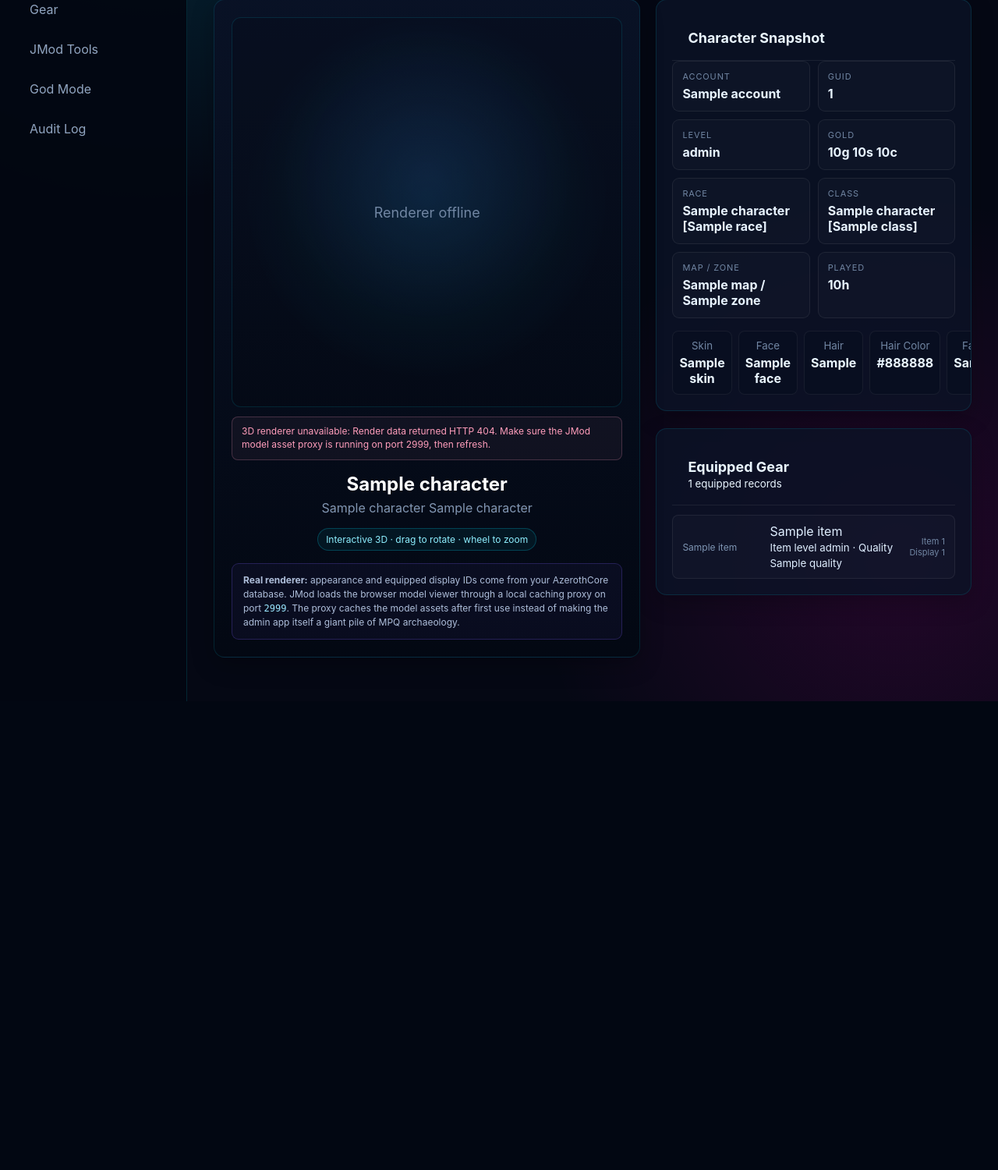
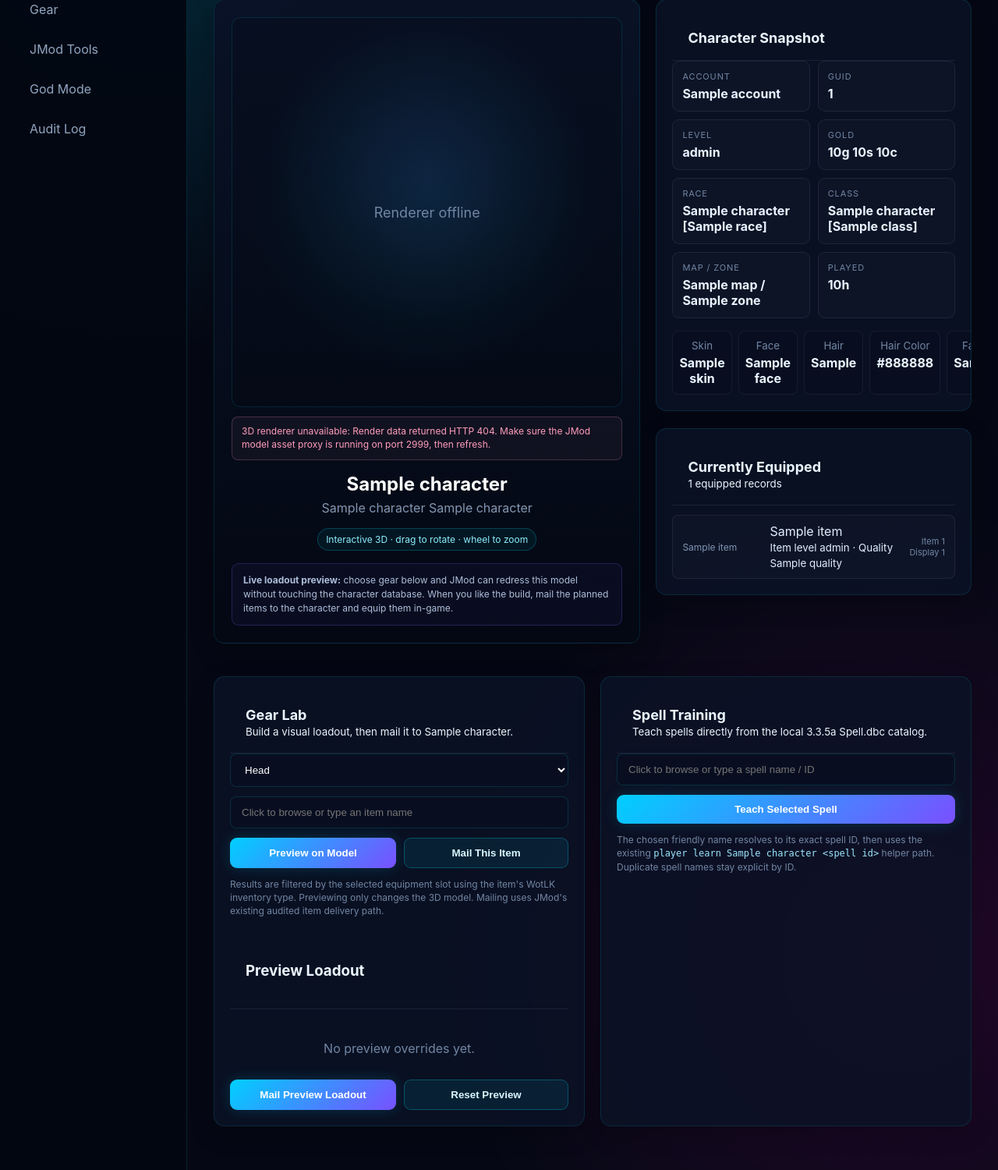
Before and after one commit to J3ST3L2/JMod-WoW, a Python web app: template admin/web/app/templates/character_studio.html in a window 1280 px wide. Shown: the part 328-1828 px from the top of the page at 78% size. Before the commit the page ends 1227 px from the top, so only its background shows below. Run offline with Jinja, Linux system fonts and the light colour scheme; the template is opened without the code that fills it: most values are stand-ins (such as "Sample title", 1, 10 or a date in 2020).

Commit message:
Add gear loadout and spell training studio controls

```diff
--- a/admin/web/app/templates/character_studio.html
+++ b/admin/web/app/templates/character_studio.html
@@ -12,17 +12,21 @@
         #wow-model-viewer{width:100%;height:100%;min-height:500px}
         #wow-model-viewer canvas{width:100%!important;height:100%!important;display:block}
         #wow-model-viewer.render-failed:after{content:"Renderer offline";position:absolute;inset:0;display:grid;place-items:center;color:#7186a3;font-size:18px}
-        .render-status{margin-top:12px;padding:10px 12px;border-radius:8px;border:1px solid rgba(0,225,255,.14);background:rgba(0,225,255,.035);color:#9cb2cf;font-size:12px;line-height:1.4}
-        .render-status[data-kind="ok"]{color:#4dffc3;border-color:rgba(77,255,195,.22);background:rgba(77,255,195,.05)}
-        .render-status[data-kind="error"]{color:#ff9dbb;border-color:rgba(255,157,187,.22);background:rgba(255,157,187,.05)}
+        .render-status,.studio-status{margin-top:12px;padding:10px 12px;border-radius:8px;border:1px solid rgba(0,225,255,.14);background:rgba(0,225,255,.035);color:#9cb2cf;font-size:12px;line-height:1.4}
+        .render-status[data-kind="ok"],.studio-status[data-kind="ok"]{color:#4dffc3;border-color:rgba(77,255,195,.22);background:rgba(77,255,195,.05)}
+        .render-status[data-kind="error"],.studio-status[data-kind="error"]{color:#ff9dbb;border-color:rgba(255,157,187,.22);background:rgba(255,157,187,.05)}
         .stage-label{text-align:center;margin-top:16px;position:relative}.stage-label h2{margin:0;color:#fff;font-size:24px}.stage-label p{margin:6px 0;color:#8296b2}.stage-badge{display:inline-block;margin-top:10px;padding:6px 10px;border-radius:999px;border:1px solid rgba(0,225,255,.22);color:#8eefff;background:rgba(0,225,255,.06);font-size:12px}
         .panel-pad{padding:20px}.stat-grid{display:grid;grid-template-columns:repeat(2,minmax(0,1fr));gap:10px}.stat{padding:12px;border:1px solid rgba(255,255,255,.07);border-radius:9px;background:rgba(255,255,255,.02)}.stat span{display:block;color:#7186a3;font-size:11px;text-transform:uppercase;letter-spacing:.08em}.stat strong{display:block;margin-top:5px;color:#e7f3ff}
         .appearance{margin-top:16px;display:grid;grid-template-columns:repeat(5,1fr);gap:8px}.appearance div{padding:10px 8px;border-radius:8px;background:#080e20;border:1px solid rgba(255,255,255,.06);text-align:center}.appearance small{display:block;color:#7186a3}.appearance strong{display:block;margin-top:4px}
         .gear-list{display:grid;gap:8px;margin-top:12px}.gear-row{display:grid;grid-template-columns:100px 1fr auto;gap:12px;align-items:center;padding:10px 12px;border:1px solid rgba(255,255,255,.07);border-radius:8px;background:rgba(255,255,255,.02)}.gear-slot{color:#7f96b4;font-size:12px}.gear-name{color:#dfeeff}.gear-id{color:#7186a3;font-size:11px;text-align:right}.empty{padding:18px;color:#7186a3;text-align:center}
         .renderer-note{margin-top:16px;padding:12px 14px;border:1px solid rgba(124,92,255,.24);border-radius:9px;background:rgba(124,92,255,.055);color:#aebeda;font-size:12px;line-height:1.5}
         .toolbar{display:flex;gap:10px;flex-wrap:wrap;margin:14px 0 20px}.toolbar a{display:inline-flex;align-items:center;text-decoration:none}
+        .studio-tools{display:grid;grid-template-columns:repeat(2,minmax(340px,1fr));gap:20px;margin-top:20px}.studio-form{display:grid;gap:12px}.studio-form input,.studio-form select{width:100%;padding:12px 14px;border-radius:8px;border:1px solid rgba(0,225,255,.15);background:#080e20;color:white}
+        .lookup-wrap{position:relative}.lookup-results{display:none;position:absolute;z-index:80;top:calc(100% + 6px);left:0;right:0;max-height:330px;overflow:auto;border:1px solid rgba(0,225,255,.28);border-radius:10px;background:#071020;box-shadow:0 18px 40px rgba(0,0,0,.5)}.lookup-results.open{display:block}.lookup-result{display:block;width:100%;padding:11px 12px;border:0;border-bottom:1px solid rgba(255,255,255,.06);background:transparent;color:#dbeafe;text-align:left;cursor:pointer}.lookup-result:hover{background:rgba(0,225,255,.09)}.lookup-result strong,.lookup-result small{display:block}.lookup-result small{margin-top:4px;color:#8296b2;line-height:1.35}.lookup-empty{padding:12px;color:#8296b2}
+        .selection-card{display:none;padding:12px 14px;border:1px solid rgba(124,92,255,.23);border-radius:9px;background:rgba(124,92,255,.055);color:#b7c9df;font-size:12px;line-height:1.5}.selection-card.open{display:block}.selection-card strong{display:block;color:#fff;font-size:14px;margin-bottom:4px}
+        .button-row{display:flex;gap:10px;flex-wrap:wrap}.button-row button{flex:1;min-width:150px}.planned-list{display:grid;gap:7px;margin-top:10px}.planned-row{display:grid;grid-template-columns:90px 1fr auto;gap:8px;align-items:center;padding:9px 10px;border:1px solid rgba(255,255,255,.07);border-radius:8px;background:rgba(255,255,255,.02);font-size:12px}.planned-row .planned-slot{color:#7f96b4}.planned-row .planned-id{color:#7186a3}.hint{font-size:12px;color:#7186a3;line-height:1.45}
         code{color:#9be7ff}
-        @media(max-width:980px){.studio-grid{grid-template-columns:1fr}.stage{min-height:590px}.appearance{grid-template-columns:repeat(3,1fr)}}
+        @media(max-width:980px){.studio-grid,.studio-tools{grid-template-columns:1fr}.stage{min-height:590px}.appearance{grid-template-columns:repeat(3,1fr)}}
     </style>
 </head>
 <body>
@@ -30,88 +34,69 @@
     <aside class="sidebar">
         <div class="brand"><div class="logo">JT</div><div class="brand-text"><strong>JesterWoW</strong><small>Admin Console</small></div></div>
         <nav>
-            <a href="/">Dashboard</a>
-            <a href="/accounts">Accounts</a>
-            <a class="active" href="/characters">Characters</a>
-            <a href="/server">Server</a>
-            <a href="/gear">Gear</a>
-            <a href="/jmod-tools">JMod Tools</a>
-            <a href="/tools/god-mode">God Mode</a>
-            <a href="/audit">Audit Log</a>
+            <a href="/">Dashboard</a><a href="/accounts">Accounts</a><a class="active" href="/characters">Characters</a><a href="/server">Server</a><a href="/gear">Gear</a><a href="/jmod-tools">JMod Tools</a><a href="/tools/god-mode">God Mode</a><a href="/audit">Audit Log</a>
         </nav>
     </aside>
     <main>
         <header>
-            <div>
-                <a class="back-link" href="/characters">← Characters</a>
-                <h1>{{ character.name }} Character Studio</h1>
-                <p>{{ character.race_name }} {{ character.class_name }} · Level {{ character.level }} · {{ character.gender_name }}</p>
-            </div>
+            <div><a class="back-link" href="/characters">← Characters</a><h1>{{ character.name }} Character Studio</h1><p>{{ character.race_name }} {{ character.class_name }} · Level {{ character.level }} · {{ character.gender_name }}</p></div>
             <div class="status"><span class="dot {% if character.online %}online{% else %}offline{% endif %}"></span>{% if character.online %}Online{% else %}Offline{% endif %}</div>
         </header>
 
-        <div class="toolbar">
-            <a class="secondary-button" href="/characters/{{ character.guid }}">Character Admin</a>
-            <a class="secondary-button" href="/jmod-tools">JMod Tools</a>
-            <a class="secondary-button" href="/characters/{{ character.guid }}/render-data">Render JSON</a>
-        </div>
+        <div class="toolbar"><a class="secondary-button" href="/characters/{{ character.guid }}">Character Admin</a><a class="secondary-button" href="/jmod-tools">JMod Tools</a><a class="secondary-button" href="/characters/{{ character.guid }}/render-data">Render JSON</a></div>
 
         <div class="studio-grid">
             <section class="panel stage">
-                <div class="viewer-shell">
-                    <div id="wow-model-viewer" data-guid="{{ character.guid }}" aria-label="Interactive World of Warcraft character model"></div>
-                </div>
+                <div class="viewer-shell"><div id="wow-model-viewer" data-guid="{{ character.guid }}" data-character="{{ character.name }}" aria-label="Interactive World of Warcraft character model"></div></div>
                 <div id="character-render-status" class="render-status">Starting the real 3D renderer...</div>
-                <div class="stage-label">
-                    <h2>{{ character.name }}</h2>
-                    <p>{{ character.race_name }} {{ character.class_name }}</p>
-                    <span class="stage-badge">Interactive 3D · drag to rotate · wheel to zoom</span>
-                </div>
-                <div class="renderer-note">
-                    <strong>Real renderer:</strong> appearance and equipped display IDs come from your AzerothCore database. JMod loads the browser model viewer through a local caching proxy on port <code>2999</code>. The proxy caches the model assets after first use instead of making the admin app itself a giant pile of MPQ archaeology.
-                </div>
+                <div class="stage-label"><h2>{{ character.name }}</h2><p>{{ character.race_name }} {{ character.class_name }}</p><span class="stage-badge">Interactive 3D · drag to rotate · wheel to zoom</span></div>
+                <div class="renderer-note"><strong>Live loadout preview:</strong> choose gear below and JMod can redress this model without touching the character database. When you like the build, mail the planned items to the character and equip them in-game.</div>
             </section>
 
             <div>
                 <section class="panel panel-pad">
                     <div class="panel-title"><h2>Character Snapshot</h2></div>
                     <div class="stat-grid">
-                        <div class="stat"><span>Account</span><strong>{{ character.account }}</strong></div>
-                        <div class="stat"><span>GUID</span><strong>{{ character.guid }}</strong></div>
-                        <div class="stat"><span>Level</span><strong>{{ character.level }}</strong></div>
-                        <div class="stat"><span>Gold</span><strong>{{ character.money // 10000 }}g {{ (character.money // 100) % 100 }}s {{ character.money % 100 }}c</strong></div>
-                        <div class="stat"><span>Race</span><strong>{{ character.race_name }} [{{ character.race }}]</strong></div>
-                        <div class="stat"><span>Class</span><strong>{{ character.class_name }} [{{ character.class }}]</strong></div>
-                        <div class="stat"><span>Map / Zone</span><strong>{{ character.location.map }} / {{ character.location.zone }}</strong></div>
-                        <div class="stat"><span>Played</span><strong>{{ character.played_seconds // 3600 }}h</strong></div>
+                        <div class="stat"><span>Account</span><strong>{{ character.account }}</strong></div><div class="stat"><span>GUID</span><strong>{{ character.guid }}</strong></div><div class="stat"><span>Level</span><strong>{{ character.level }}</strong></div><div class="stat"><span>Gold</span><strong>{{ character.money // 10000 }}g {{ (character.money // 100) % 100 }}s {{ character.money % 100 }}c</strong></div><div class="stat"><span>Race</span><strong>{{ character.race_name }} [{{ character.race }}]</strong></div><div class="stat"><span>Class</span><strong>{{ character.class_name }} [{{ character.class }}]</strong></div><div class="stat"><span>Map / Zone</span><strong>{{ character.location.map }} / {{ character.location.zone }}</strong></div><div class="stat"><span>Played</span><strong>{{ character.played_seconds // 3600 }}h</strong></div>
                     </div>
-                    <div class="appearance">
-                        <div><small>Skin</small><strong>{{ character.appearance.skin }}</strong></div>
-                        <div><small>Face</small><strong>{{ character.appearance.face }}</strong></div>
-                        <div><small>Hair</small><strong>{{ character.appearance.hair_style }}</strong></div>
-                        <div><small>Hair Color</small><strong>{{ character.appearance.hair_color }}</strong></div>
-                        <div><small>Facial</small><strong>{{ character.appearance.facial_style }}</strong></div>
-                    </div>
+                    <div class="appearance"><div><small>Skin</small><strong>{{ character.appearance.skin }}</strong></div><div><small>Face</small><strong>{{ character.appearance.face }}</strong></div><div><small>Hair</small><strong>{{ character.appearance.hair_style }}</strong></div><div><small>Hair Color</small><strong>{{ character.appearance.hair_color }}</strong></div><div><small>Facial</small><strong>{{ character.appearance.facial_style }}</strong></div></div>
                 </section>
 
                 <section class="panel panel-pad" style="margin-top:20px">
-                    <div class="panel-title"><h2>Equipped Gear</h2><small>{{ character.equipment|length }} equipped records</small></div>
-                    {% if character.equipment %}
-                    <div class="gear-list">
-                        {% for item in character.equipment %}
-                        <div class="gear-row">
-                            <div class="gear-slot">{{ item.slot_name }}</div>
-                            <div class="gear-name">{{ item.name }}<br><small>Item level {{ item.item_level }} · Quality {{ item.quality }}</small></div>
-                            <div class="gear-id">Item {{ item.item_id }}<br>Display {{ item.display_id }}</div>
-                        </div>
-                        {% endfor %}
-                    </div>
-                    {% else %}
-                    <div class="empty">No equipped items found.</div>
-                    {% endif %}
+                    <div class="panel-title"><h2>Currently Equipped</h2><small>{{ character.equipment|length }} equipped records</small></div>
+                    {% if character.equipment %}<div class="gear-list">{% for item in character.equipment %}<div class="gear-row"><div class="gear-slot">{{ item.slot_name }}</div><div class="gear-name">{{ item.name }}<br><small>Item level {{ item.item_level }} · Quality {{ item.quality }}</small></div><div class="gear-id">Item {{ item.item_id }}<br>Display {{ item.display_id }}</div></div>{% endfor %}</div>{% else %}<div class="empty">No equipped items found.</div>{% endif %}
                 </section>
             </div>
         </div>
+
+        <div class="studio-tools">
+            <section class="panel panel-pad">
+                <div class="panel-title"><div><h2>Gear Lab</h2><small>Build a visual loadout, then mail it to {{ character.name }}.</small></div></div>
+                <div class="studio-form">
+                    <select id="gear-slot">
+                        <option value="0">Head</option><option value="2">Shoulders</option><option value="4">Chest</option><option value="5">Waist</option><option value="6">Legs</option><option value="7">Feet</option><option value="8">Wrists</option><option value="9">Hands</option><option value="14">Back</option><option value="15">Main Hand</option><option value="16">Off Hand</option><option value="17">Ranged / Relic</option><option value="18">Tabard</option>
+                    </select>
+                    <div class="lookup-wrap"><input id="gear-search" placeholder="Click to browse or type an item name" autocomplete="off"><div id="gear-results" class="lookup-results"></div></div>
+                    <div id="gear-selection" class="selection-card"></div>
+                    <div class="button-row"><button id="preview-gear" class="primary-button" type="button">Preview on Model</button><button id="mail-gear" class="secondary-button" type="button">Mail This Item</button></div>
+                    <div class="hint">Results are filtered by the selected equipment slot using the item's WotLK inventory type. Previewing only changes the 3D model. Mailing uses JMod's existing audited item delivery path.</div>
+                    <div class="panel-title" style="margin-top:8px"><h3>Preview Loadout</h3></div>
+                    <div id="planned-gear" class="planned-list"><div class="empty">No preview overrides yet.</div></div>
+                    <div class="button-row"><button id="mail-loadout" class="primary-button" type="button">Mail Preview Loadout</button><button id="reset-loadout" class="secondary-button" type="button">Reset Preview</button></div>
+                </div>
+            </section>
+
+            <section class="panel panel-pad">
+                <div class="panel-title"><div><h2>Spell Training</h2><small>Teach spells directly from the local 3.3.5a Spell.dbc catalog.</small></div></div>
+                <div class="studio-form">
+                    <div class="lookup-wrap"><input id="spell-search" placeholder="Click to browse or type a spell name / ID" autocomplete="off"><div id="spell-results" class="lookup-results"></div></div>
+                    <div id="spell-selection" class="selection-card"></div>
+                    <button id="train-spell" class="primary-button" type="button">Teach Selected Spell</button>
+                    <div class="hint">The chosen friendly name resolves to its exact spell ID, then uses the existing <code>player learn {{ character.name }} &lt;spell id&gt;</code> helper path. Duplicate spell names stay explicit by ID.</div>
+                </div>
+            </section>
+        </div>
+        <div id="studio-action-status" class="studio-status" style="display:none"></div>
     </main>
 </div>
 <script src="/static/character_studio.js"></script>
```
